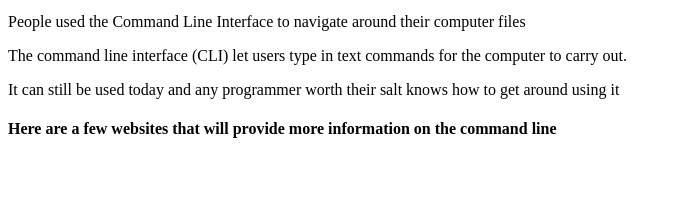
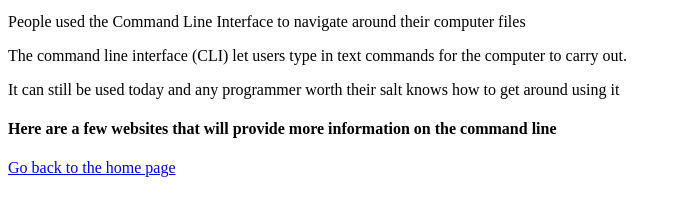
Before and after one commit to Koala-t/Koala-t.github.io, a plain HTML site: page cmd-line.html in a window 1280 px wide. Shown: the part 101-316 px from the top of the page, without its empty margins (0-676 px from the left). Drawn offline with Linux system fonts and the light colour scheme.

Commit message:
add link to go back to the home page

```diff
--- a/cmd-line.html
+++ b/cmd-line.html
@@ -10,5 +10,8 @@
 		<p>The command line interface (CLI) let users type in text commands for the computer to carry out.</p>
 		<p>It can still be used today and any programmer worth their salt knows how to get around using it</p>
 		<h4>Here are a few websites that will provide more information on the command line</h4>
+		<footer>
+			<a href="index.html">Go back to the home page</a>
+		</footer>
 	</body>
 </html>
```
